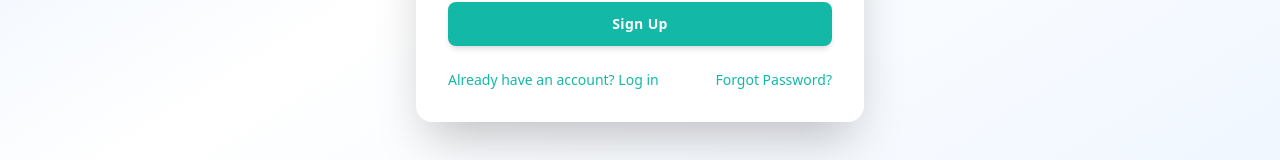
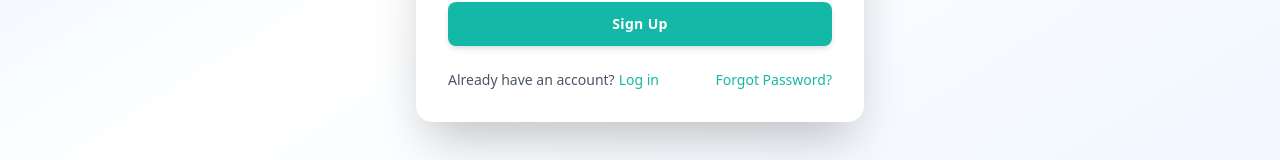
Before and after one commit to fanyicharllson/CharityHub, a Next.js app: page /signup in a window 1280 px wide. Shown: the part 621-781 px from the top of the page. Built offline with nearby package versions, Linux system fonts and the light colour scheme.

Commit message:
made a change to the signup form

```diff
--- a/app/(userauth)/signup/page.tsx
+++ b/app/(userauth)/signup/page.tsx
@@ -166,14 +166,17 @@ export default function SignUp() {
 
         {/* Additional Links */}
         <div className="mt-6 flex justify-between items-center text-sm text-gray-600">
+            <p className="flex gap-1">
+            Already have an account?
           <Link
             href="/signin"
             className="text-teal-500 hover:text-teal-600 transition-all hover:underline focus:outline-none focus:ring-2 focus:ring-teal-400 rounded"
           >
-            Already have an account? Log in
+            Log in
           </Link>
+            </p>
           <Link
-            href="/forgot-password"
+            href="#"
             className="text-teal-500 hover:text-teal-600 transition-all hover:underline focus:outline-none focus:ring-2 focus:ring-teal-400 rounded"
           >
             Forgot Password?
```
